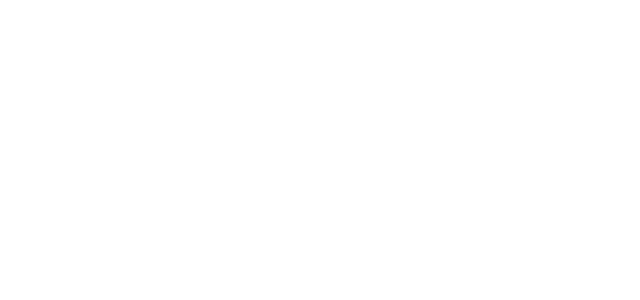
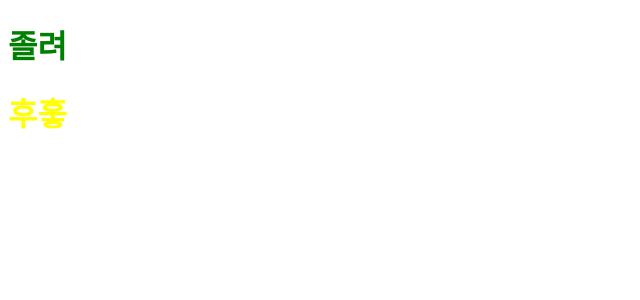
Before and after one commit to jjeongneee/react20231031, a React (Create React App) app: page / in a window 1280 px wide. Shown: the top 300 px of the page, without its empty margins (0-640 px from the left). Built offline with nearby package versions, Linux system fonts and the light colour scheme.

Commit message:
여러 파일에서 중복된 named export를 import하는 방법

```diff
--- a/src/App.js
+++ b/src/App.js
@@ -1,8 +1,11 @@
+import Box, { color } from "./component/Box";
+import Container, { color as colorA } from "./component/Container";
 
 function App() {
   return (
     <div>
-
+      <Box style={{ color: color }} />
+      <Container style={{ color: colorA }} />
     </div>
   );
 }
--- /dev/null
+++ b/src/component/Box.js
@@ -0,0 +1,9 @@
+export default function Box({ style }) {
+  return (
+    <div style={style}>
+      <h1>졸려</h1>
+    </div>
+  );
+}
+
+export const color = "green";
--- /dev/null
+++ b/src/component/Container.js
@@ -0,0 +1,14 @@
+// export default Container;
+
+// default export는 이름 없어도 됨
+// 그러나 문제가 생겼을 때 추적이 어려움
+// export default function ({ style })
+export default function Container({ style }) {
+  return (
+    <div style={style}>
+      <h1>후훟</h1>
+    </div>
+  );
+}
+
+export const color = "yellow";
```
